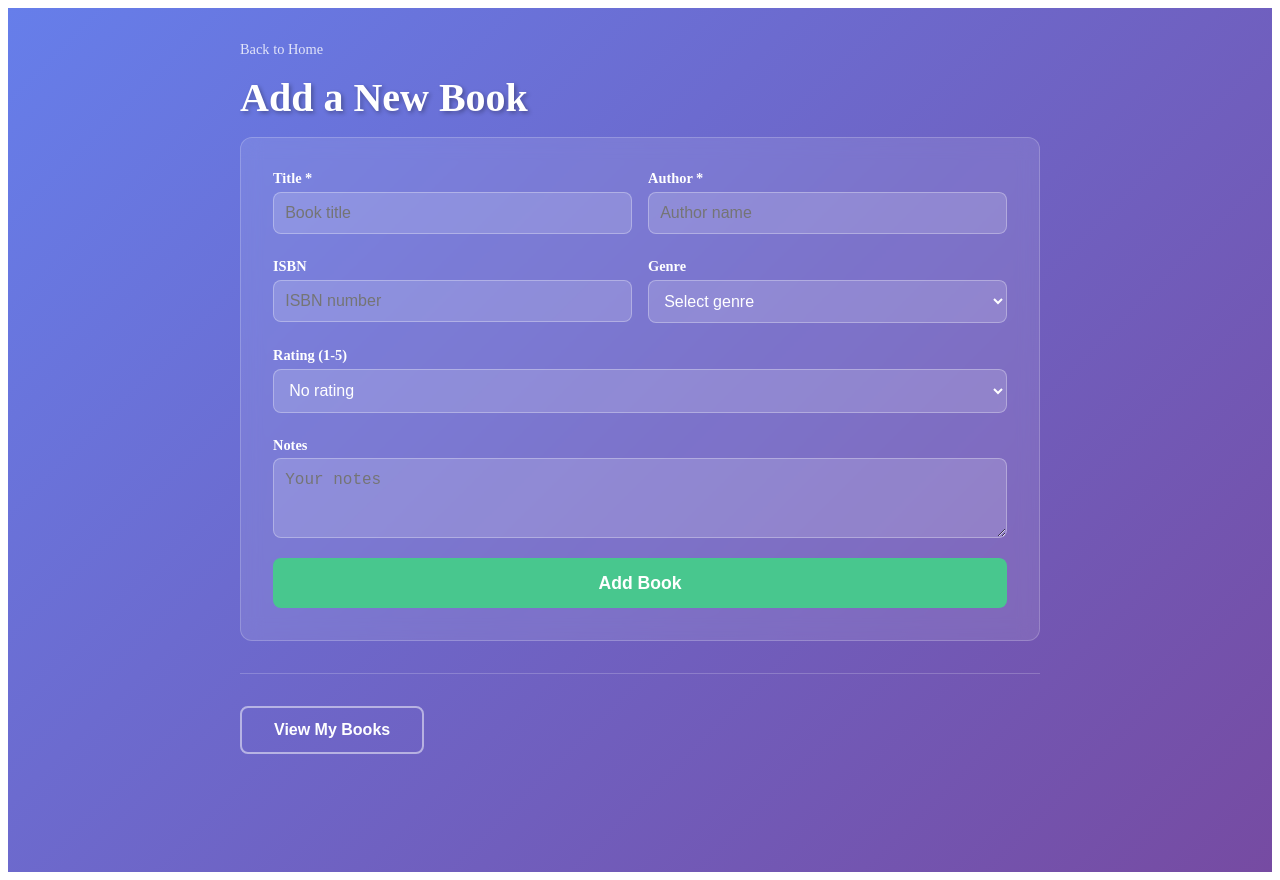
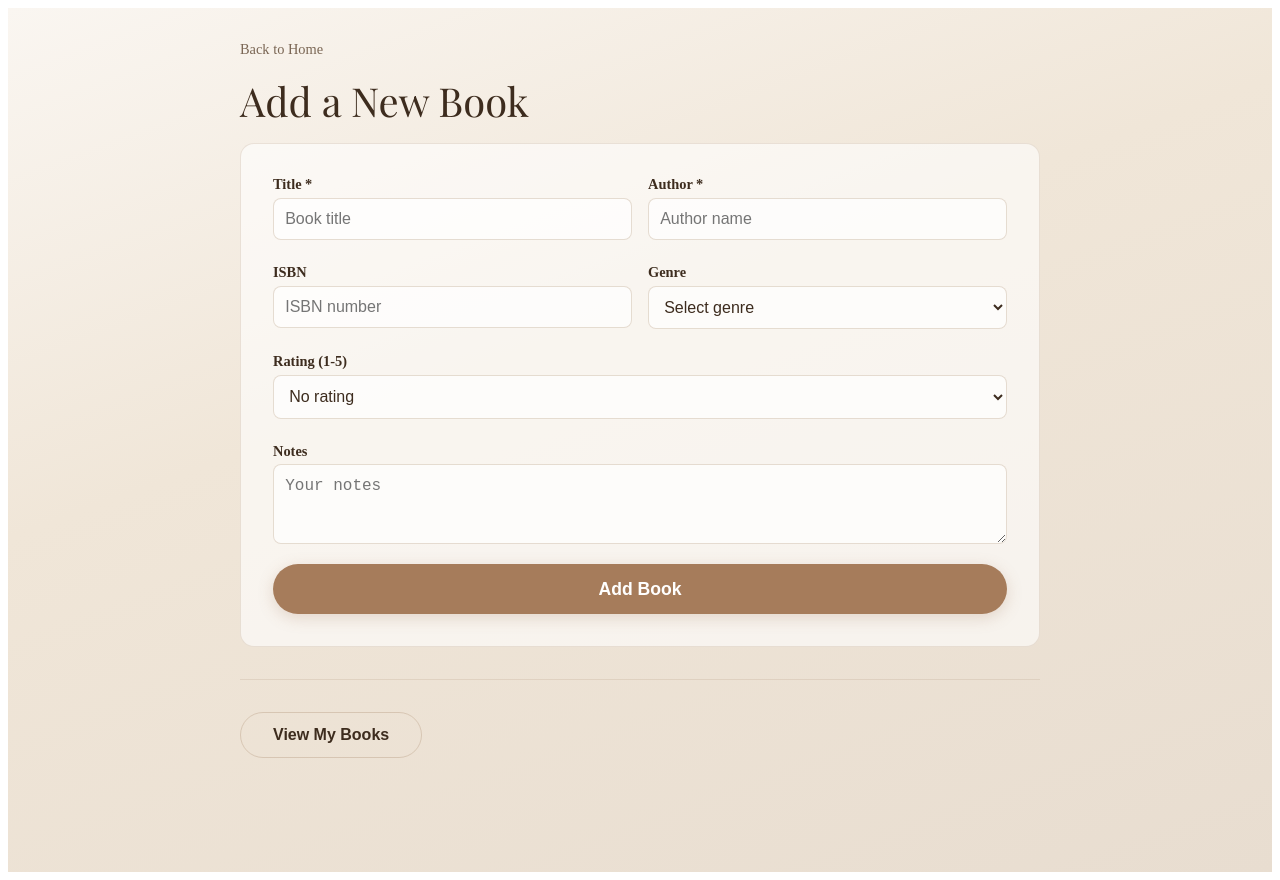
Before and after one commit to humblespace-tech/book-record-website, a Next.js app: page /add-book in a window 1280 px wide. Built offline with nearby package versions, Linux system fonts and the light colour scheme.

Commit message:
Update add-book page to warm palette, add Playfair Display font

```diff
--- a/pages/add-book.js
+++ b/pages/add-book.js
@@ -72,12 +72,13 @@ export default function AddBook() {
     return (
                 <div style={styles.container}>
             <Head>
-            <title>Add Book - Book Record Website</title>
+                        <title>Add Book - humblespace</title>
+                    <link href="https://fonts.googleapis.com/css2?family=Playfair+Display:wght@400;600&display=swap" rel="stylesheet" />
         </Head>
                 <main style={styles.main}>
                 <Link href="/" style={styles.backLink}>Back to Home</Link>
                     <h1 style={styles.title}>Add a New Book</h1>
-  {message && <p style={{...styles.message, background: message.includes('success') ? 'rgba(72,199,142,0.2)' : 'rgba(255,56,96,0.2)', borderColor: message.includes('success') ? '#48c78e' : '#ff3860'}}>{message}</p>}
+    {message && <p style={{...styles.message, background: message.includes('success') ? 'rgba(166,124,91,0.15)' : 'rgba(180,80,80,0.15)', borderColor: message.includes('success') ? '#a67c5b' : '#b45050'}}>{message}</p>}
                     <form onSubmit={handleSubmit} style={styles.form}>
                     <div style={styles.row}>
                         <div style={styles.field}>
@@ -152,28 +153,28 @@ export default function AddBook() {
 }
 
 const styles = {
-    container: { minHeight: '100vh', background: 'linear-gradient(135deg, #667eea 0%, #764ba2 100%)', padding: '2rem' },
-    main: { maxWidth: '800px', margin: '0 auto', color: 'white' },
-    backLink: { color: 'rgba(255,255,255,0.8)', textDecoration: 'none', fontSize: '0.9rem' },
-    title: { fontSize: '2.5rem', margin: '1rem 0', textShadow: '2px 2px 4px rgba(0,0,0,0.3)' },
-    subtitle: { fontSize: '1.5rem', margin: '1rem 0' },
+        container: { minHeight: '100vh', background: 'linear-gradient(160deg, #faf6f1 0%, #f0e6d8 40%, #e8ddd0 100%)', padding: '2rem' },
+        main: { maxWidth: '800px', margin: '0 auto', color: '#3d2c1e' },
+        backLink: { color: '#7a6654', textDecoration: 'none', fontSize: '0.9rem' },
+        title: { fontSize: '2.5rem', margin: '1rem 0', color: '#3d2c1e', fontWeight: '300', fontFamily: "'Playfair Display', Georgia, serif" },
+        subtitle: { fontSize: '1.5rem', margin: '1rem 0', color: '#3d2c1e', fontWeight: '300' },
         message: { padding: '1rem', borderRadius: '8px', border: '1px solid', marginBottom: '1rem', textAlign: 'center' },
-    form: { background: 'rgba(255,255,255,0.1)', padding: '2rem', borderRadius: '12px', backdropFilter: 'blur(10px)', border: '1px solid rgba(255,255,255,0.2)' },
+        form: { background: 'rgba(255,255,255,0.6)', padding: '2rem', borderRadius: '14px', border: '1px solid rgba(193,170,145,0.3)' },
         row: { display: 'flex', gap: '1rem', marginBottom: '1rem', flexWrap: 'wrap' },
         field: { flex: '1', minWidth: '200px', marginBottom: '0.5rem' },
-    label: { display: 'block', marginBottom: '0.3rem', fontSize: '0.9rem', fontWeight: '600' },
-    input: { width: '100%', padding: '0.7rem', borderRadius: '8px', border: '1px solid rgba(255,255,255,0.3)', background: 'rgba(255,255,255,0.15)', color: 'white', fontSize: '1rem', boxSizing: 'border-box' },
-    button: { width: '100%', padding: '0.9rem', borderRadius: '8px', border: 'none', background: '#48c78e', color: 'white', fontSize: '1.1rem', fontWeight: '700', cursor: 'pointer', marginTop: '0.5rem' },
-    secondaryButton: { padding: '0.8rem 2rem', borderRadius: '8px', border: '2px solid rgba(255,255,255,0.5)', background: 'transparent', color: 'white', fontSize: '1rem', cursor: 'pointer', fontWeight: '600' },
-    divider: { borderTop: '1px solid rgba(255,255,255,0.2)', margin: '2rem 0' },
+        label: { display: 'block', marginBottom: '0.3rem', fontSize: '0.9rem', fontWeight: '600', color: '#3d2c1e' },
+        input: { width: '100%', padding: '0.7rem', borderRadius: '8px', border: '1px solid rgba(193,170,145,0.4)', background: 'rgba(255,255,255,0.7)', color: '#3d2c1e', fontSize: '1rem', boxSizing: 'border-box' },
+        button: { width: '100%', padding: '0.9rem', borderRadius: '50px', border: 'none', background: '#a67c5b', color: 'white', fontSize: '1.1rem', fontWeight: '700', cursor: 'pointer', marginTop: '0.5rem', boxShadow: '0 4px 15px rgba(166,124,91,0.25)' },
+        secondaryButton: { padding: '0.8rem 2rem', borderRadius: '50px', border: '1px solid rgba(193,170,145,0.5)', background: 'transparent', color: '#3d2c1e', fontSize: '1rem', cursor: 'pointer', fontWeight: '600' },
+        divider: { borderTop: '1px solid rgba(193,170,145,0.3)', margin: '2rem 0' },
         bookList: { marginTop: '1rem' },
-    bookCard: { background: 'rgba(255,255,255,0.1)', borderRadius: '10px', padding: '1.2rem', marginBottom: '1rem', display: 'flex', justifyContent: 'space-between', alignItems: 'flex-start', border: '1px solid rgba(255,255,255,0.15)' },
+        bookCard: { background: 'rgba(255,255,255,0.6)', borderRadius: '14px', padding: '1.2rem', marginBottom: '1rem', display: 'flex', justifyContent: 'space-between', alignItems: 'flex-start', border: '1px solid rgba(193,170,145,0.3)' },
         bookInfo: { flex: 1 },
-    bookTitle: { margin: '0 0 0.3rem 0', fontSize: '1.2rem' },
-    bookAuthor: { margin: '0 0 0.5rem 0', opacity: 0.8, fontSize: '0.95rem' },
-    badge: { display: 'inline-block', background: 'rgba(255,255,255,0.2)', padding: '0.2rem 0.7rem', borderRadius: '20px', fontSize: '0.8rem', marginRight: '0.5rem' },
-    rating: { fontSize: '1rem', color: '#ffd700', marginLeft: '0.5rem' },
-    bookNotes: { margin: '0.5rem 0 0', fontSize: '0.9rem', opacity: 0.7, fontStyle: 'italic' },
-    deleteBtn: { background: 'rgba(255,56,96,0.3)', border: '1px solid #ff3860', color: 'white', padding: '0.4rem 1rem', borderRadius: '6px', cursor: 'pointer', fontSize: '0.85rem', flexShrink: 0, marginLeft: '1rem' },
-    empty: { textAlign: 'center', opacity: 0.7, padding: '2rem' },
+        bookTitle: { margin: '0 0 0.3rem 0', fontSize: '1.2rem', color: '#3d2c1e' },
+        bookAuthor: { margin: '0 0 0.5rem 0', color: '#7a6654', fontSize: '0.95rem', fontStyle: 'italic' },
+        badge: { display: 'inline-block', background: 'rgba(166,124,91,0.15)', padding: '0.2rem 0.7rem', borderRadius: '20px', fontSize: '0.8rem', marginRight: '0.5rem', color: '#7a6654' },
+        rating: { fontSize: '1rem', color: '#c49a6c', marginLeft: '0.5rem' },
+        bookNotes: { margin: '0.5rem 0 0', fontSize: '0.9rem', color: '#8a7564', fontStyle: 'italic' },
+        deleteBtn: { background: 'rgba(180,80,80,0.15)', border: '1px solid #b45050', color: '#b45050', padding: '0.4rem 1rem', borderRadius: '6px', cursor: 'pointer', fontSize: '0.85rem', flexShrink: 0, marginLeft: '1rem' },
+        empty: { textAlign: 'center', color: '#7a6654', padding: '2rem' },
 }
```
Lines whose indentation alone changed are shown as unchanged.
